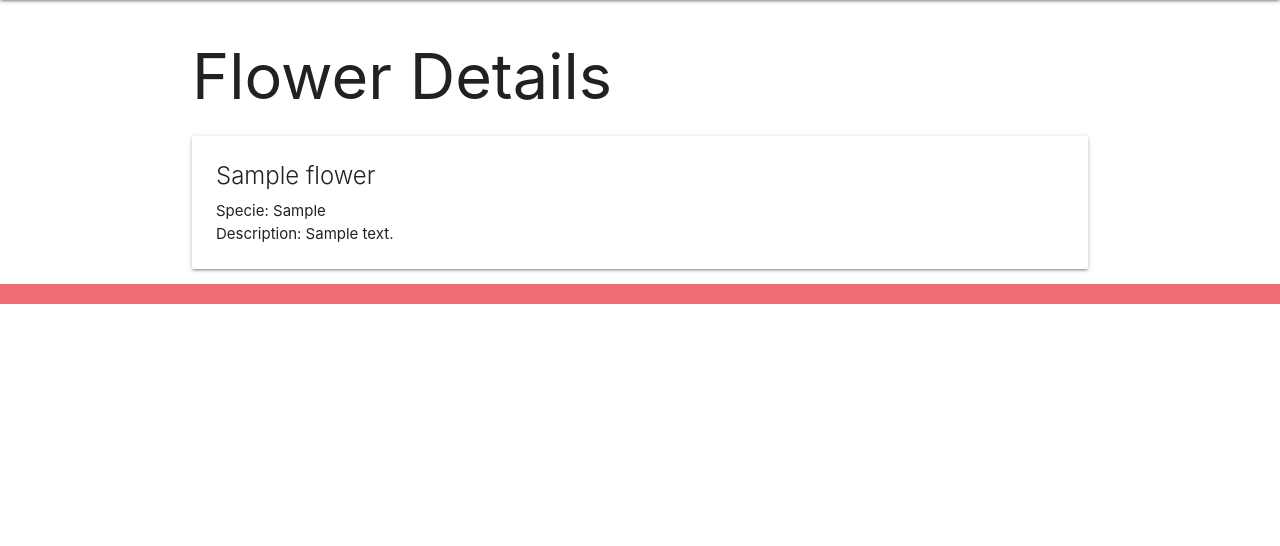
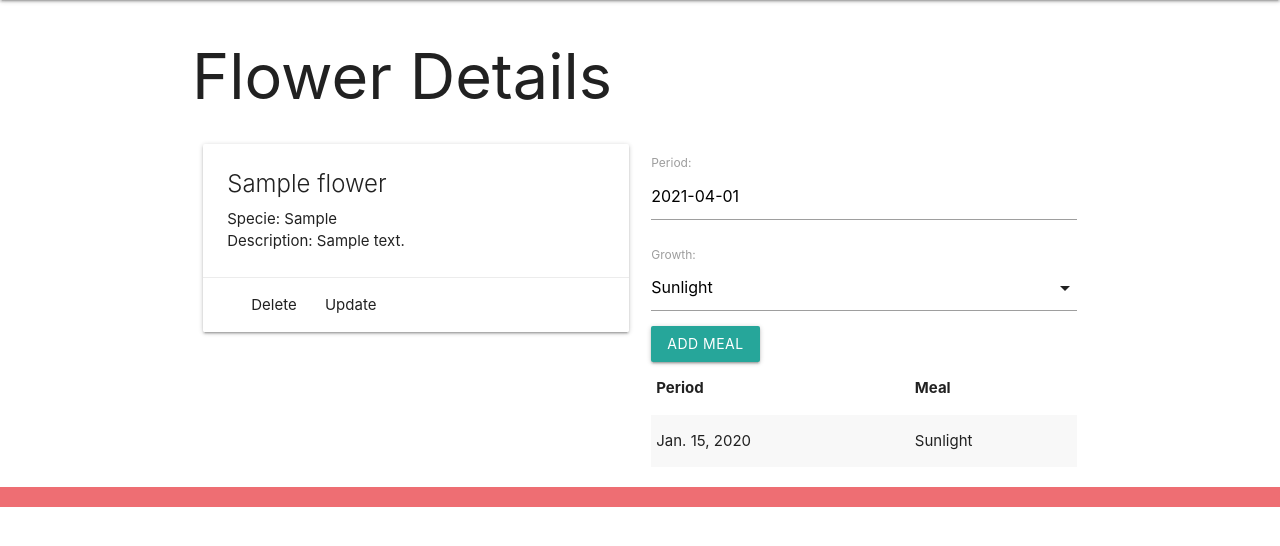
Before and after one commit to thurnye/flower-collection, a Django app: page /flowers/1/ in a window 1280 px wide. Shown: the part 64-610 px from the top of the page. Run offline with Django 3.2, Linux system fonts and the light colour scheme; tables that the repository leaves empty hold one stand-in row (values such as "Sample post").

Commit message:
one-many relations

```diff
--- a/main_app/admin.py
+++ b/main_app/admin.py
@@ -1,7 +1,8 @@
 from django.contrib import admin
 
 # Register your models here.
-from .models import Flower
+from .models import Flower, Meal
 
 # Register your models here
 admin.site.register(Flower)
+admin.site.register(Meal)
--- /dev/null
+++ b/main_app/forms.py
@@ -0,0 +1,7 @@
+from django.forms import ModelForm
+from .models import Meal
+
+class MealForm(ModelForm):
+  class Meta:
+    model = Meal
+    fields = ['date', 'growth']
--- a/main_app/models.py
+++ b/main_app/models.py
@@ -1,5 +1,16 @@
 from django.db import models
 from django.urls import reverse
+
+
+
+GROWTH = (
+    ('SL', 'Sunlight'),
+    ('PT', 'Proper Temperature'),
+    ('MT', 'Moisture'),
+    ('A', 'Air'),
+    ('NT', 'Nutrients'),
+)
+
 
 # Create your models here.
 class Flower (models.Model) :
@@ -14,3 +25,21 @@ class Flower (models.Model) :
 
     def get_absolute_url(self):
         return reverse('detail', kwargs={'pk': self.id})
+
+# Add the new Model for the meal
+class Meal(models.Model):
+    date = models.DateField('Period')
+    growth = models.CharField(
+        max_length=2,
+        choices=GROWTH,
+        default=GROWTH[0][0],
+    )
+    # addition of the foreign key for the one to many relations
+    flower = models.ForeignKey(Flower, on_delete=models.CASCADE)
+    def __str__(self):
+    # Nice method for obtaining the friendly value of a Field.choice
+        return f"{self.get_growth_display()} on {self.date}"
+
+    # change the default sort
+    class Meta:
+        ordering = ['-date']
--- a/main_app/templates/base.html
+++ b/main_app/templates/base.html
@@ -8,6 +8,7 @@
   <title>Flower Collector</title>
   <link rel="stylesheet" href="https://cdnjs.cloudflare.com/ajax/libs/materialize/1.0.0/css/materialize.min.css">
   <link rel="stylesheet" type="text/css" href="{% static 'css/style.css' %}">
+  <script src="https://cdnjs.cloudflare.com/ajax/libs/materialize/1.0.0/js/materialize.min.js"></script>
 </head>
 <body>
   <header class="navbar-fixed">
--- a/main_app/templates/flower/detail.html
+++ b/main_app/templates/flower/detail.html
@@ -2,13 +2,54 @@
 {% block content %}
 
 <h1>Flower Details</h1>
+<div class="row">
+  <div class="col s6">
+    <div class="card">
+      <div class="card-content">
+        <span class="card-title">{{ flower.name }}</span>
+        <p>Specie: {{ flower.species }}</p>
+        <p>Description: {{ flower.description }}</p>
+      </div>
+      <div class="card-action">
+        <a href="{% url 'delete' flower.id %}"></a>Delete</a>
+        <a href="{% url 'edit' flower.id %}"></a>Update</a>
+      </div>
+    </div>
+  </div>
 
-<div class="card">
-  <div class="card-content">
-    <span class="card-title">{{ flower.name }}</span>
-    <p>Specie: {{ flower.species }}</p>
-    <p>Description: {{ flower.description }}</p>
+  <div class="col s6">
+    <form action="{% url 'add_meal' flower.id %}" method="post">
+      {% csrf_token %}
+      {{ meal_form.as_p }}
+      <input type="submit" class="btn" value="Add Meal">
+    </form>
+    <table class="striped">
+      <thead>
+        <tr><th>Period</th><th>Meal</th></tr>
+      </thead>
+      <tbody>
+        {% for meal in flower.meal_set.all %}
+          <tr>
+            <td>{{meal.date}}</td>
+            <td>{{meal.get_growth_display}}</td>
+          </tr>
+        {% endfor %}
+      </tbody>
+    </table>
   </div>
+
 </div>
 
+<script>
+  var dateEl = document.getElementById('id_date');
+  M.Datepicker.init(dateEl, {
+    format: 'yyyy-mm-dd',
+    defaultDate: new Date(),
+    setDefaultDate: true,
+    autoClose: true
+  });
+   // add additional JS to initialize select below
+  var selectEl = document.getElementById('id_growth');
+  M.FormSelect.init(selectEl);
+</script>
 {% endblock %}
--- a/main_app/urls.py
+++ b/main_app/urls.py
@@ -10,7 +10,7 @@ urlpatterns = [
     path('flowers/', views.GetAll.as_view(), name='flowers'),
 
     # Get One
-    path('flowers/<int:pk>/', views.FlowerDetail.as_view(), name='detail'),
+    path('flowers/<int:pk>/', views.FlowerDetail, name='detail'),
 
     # Update
     path('flowers/<int:pk>/edit/', views.EditFlower.as_view(), name='edit'),
@@ -18,5 +18,6 @@ urlpatterns = [
     # Delete
     path('flowers/<int:pk>/delete/', views.DeleteFlower.as_view(), name='delete'),
 
-
+    # post meal schedule
+    path('flowers/<int:pk>/add_meal/', views.add_meal, name='add_meal'),
 ]
--- a/main_app/views.py
+++ b/main_app/views.py
@@ -2,6 +2,7 @@ from django.shortcuts import render,redirect
 from django.views.generic import ListView, DetailView
 from django.views.generic.edit import CreateView, UpdateView, DeleteView
 from .models import Flower
+from .forms import MealForm
 
 
 
@@ -23,9 +24,14 @@ class GetAll(ListView):
     template_name = 'flower/flowers.html'
 
 # Get One
-class FlowerDetail(DetailView) :
-  model = Flower
-  template_name = 'flower/detail.html'
+def FlowerDetail(request, pk):
+  flower = Flower.objects.get(id=pk)
+  # instantiate MealForm to be rendered in the template
+  meal_form = MealForm()
+  return render(request, 'flower/detail.html', {
+    'flower': flower, 'meal_form': meal_form
+  })
+
 
 
 # Edit One
@@ -38,3 +44,23 @@ class DeleteFlower(DeleteView):
     model = Flower
     template_name = 'flower/delete.html'
     success_url = '/flowers/'
+
+
+
+def add_meal(request, pk):
+    # create a ModelForm instance using the data in request.POST
+    form = MealForm(request.POST)
+    # validate the form
+    if form.is_valid():
+    # don't save the form to the db until it
+    # has the pk assigned
+        new_meal = form.save(commit=False)
+        new_meal.flower_id = pk
+        new_meal.save()
+    return redirect('detail', pk=pk)
+    # else:
+    #     error_message = 'Invalid sign up - try again'
+    #     # A bad POST or a GET request, so render signup.html with an empty form
+    #     form = MealForm()
+    #     context = {'form': form, 'error_message': error_message}
+    #     return redirect('detail', pk=pk)
```
Also changed, not shown: main_app/migrations/0004_meals.py (added), main_app/migrations/0005_auto_20210401_1836.py (added), main_app/migrations/0006_auto_20210401_1839.py (added), main_app/migrations/0007_auto_20210401_1846.py (added).
